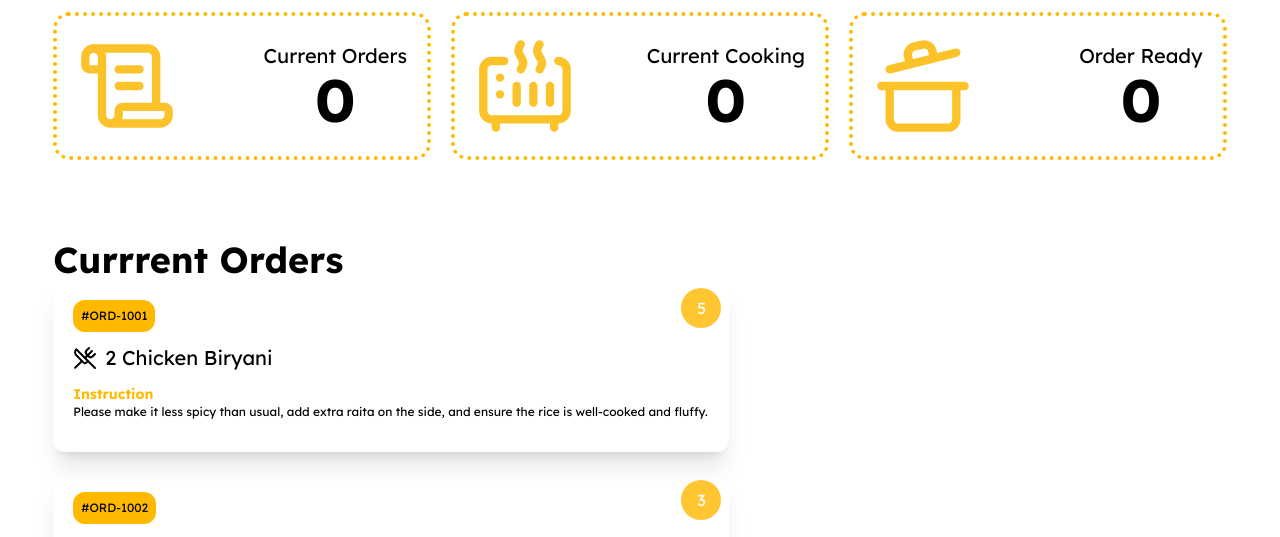
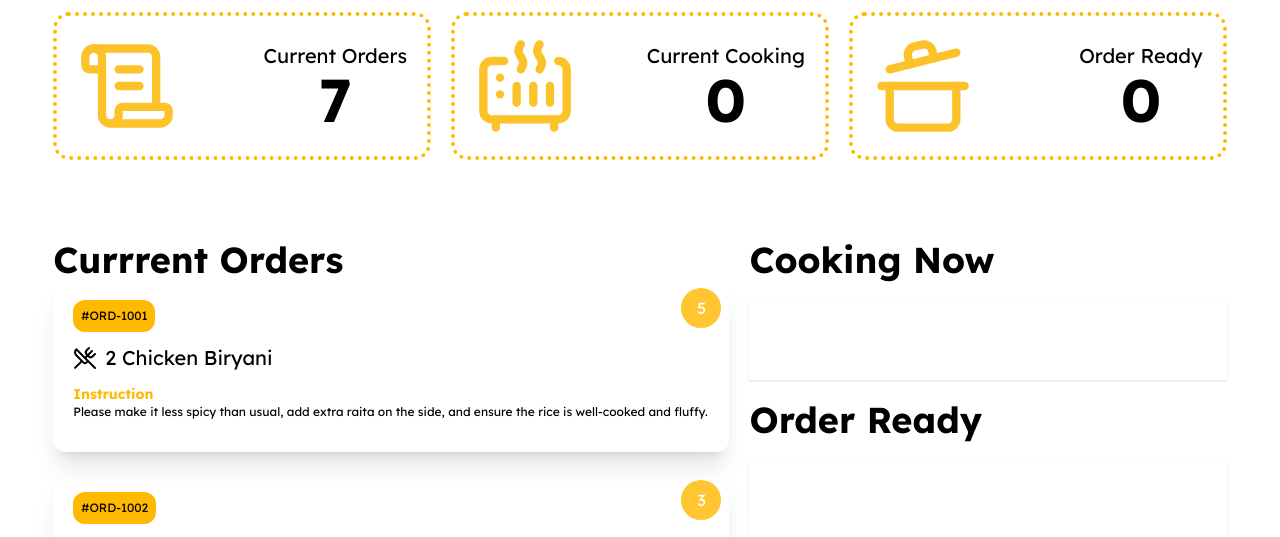
Before and after one commit to abd-005/taxi-kitchen, a React (Vite) app: page / in a window 1280 px wide. Shown: the part 252-789 px from the top of the page. Built offline with nearby package versions, Linux system fonts and the light colour scheme.

Commit message:
Cooking Card Added & Ready card in progress

```diff
--- a/src/components/OrderContainer.jsx
+++ b/src/components/OrderContainer.jsx
@@ -1,15 +1,51 @@
-import React, { use, } from "react";
+import React, { use, useState } from "react";
 import States from "./States";
 import OrderCard from "./cards/OrderCard";
-
+import { toast } from "react-toastify";
+import CookingCard from "./cards/CookingCard";
 
 const OrderContainer = ({ promise }) => {
-    const orders = use(promise)
-    console.log(orders)
+  const data = use(promise);
+
+  const [orders, setOrders] = useState(data);
+
+  const [cookingItems, setCookingItems] = useState([]);
+
+  const [readyItems, setReadyItems] = useState([]);
+
+  const handleOrder = (order) => {
+    // age check koro cooking e order ache kina
+    const isExist = cookingItems.find((item) => item.id == order.id);
+
+    if (isExist) {
+      //   alert("Allready Cooking!!");
+      toast.error("Order allready on Processing");
+      return;
+    }
+
+    // Cooking Items er vitore click koraa order k dhukabo.
+    const newCookingItems = [...cookingItems, order];
+    setCookingItems(newCookingItems);
+  };
+
+  const handleCooking = (order) => {
+    //1. readyItems er vitore order k dhukao
+    order.cookedAt = new Date().toLocaleTimeString();
+    const newReadyItems = [...readyItems, order];
+    setReadyItems(newReadyItems);
+
+    //2. cooking items er vitor theke order ta k remove korba
+    const remaining = cookingItems.filter((item) => item.id !== order.id);
+    setCookingItems(remaining);
+
+    //3. orders theke order take remove kore dite hobe.
+    const remainingOrders = orders.filter((item) => item.id !== order.id);
+    setOrders(remainingOrders);
+  };
 
   return (
     <div>
-      <States></States>
+      <States orderTotal={orders.length}></States>
 
       <section className="w-11/12 mx-auto py-10 grid  grid-cols-1 lg:grid-cols-12 gap-5">
         <div className="lg:col-span-7">
@@ -18,9 +54,29 @@
           <div className="space-y-5">
             {orders.map((order) => (
               <OrderCard
+                handleOrder={handleOrder}
                 key={order.id}
                 order={order}
               ></OrderCard>
+            ))}
+          </div>
+        </div>
+
+        <div className="lg:col-span-5 space-y-5">
+          <h2 className="font-bold text-4xl">Cooking Now</h2>
+          <div className="shadow p-10 space-y-5">
+            {cookingItems.map((order) => (
+              <CookingCard
+                handleCooking={handleCooking}
+                key={order.id}
+                order={order}
+              ></CookingCard>
+            ))}
+          </div>
+          <h2 className="font-bold text-4xl">Order Ready</h2>
+          <div className="shadow p-10 space-y-5">
+            {readyItems.map((order) => (
+              <ReadyCard key={order.id} order={order}></ReadyCard>
             ))}
           </div>
         </div>
--- a/src/components/States.jsx
+++ b/src/components/States.jsx
@@ -1,7 +1,7 @@
 import { CookingPot, Heater, ScrollText } from "lucide-react";
 import React from "react";
 
-const States = () => {
+const States = ({orderTotal}) => {
   return (
     <div className="w-11/12 mx-auto py-10 grid grid-cols-1 lg:grid-cols-3 gap-5">
       {/* total order  */}
@@ -10,7 +10,7 @@
           <ScrollText className="animate-pulse" color="#fcb700" size={100} />
           <div className="text-xl text-center">
             Current Orders
-            <h2 className="text-6xl font-bold">{0}</h2>
+            <h2 className="text-6xl font-bold">{orderTotal}</h2>
           </div>
         </div>
       </div>
--- /dev/null
+++ b/src/components/cards/CookingCard.jsx
@@ -0,0 +1,37 @@
+const CookingCard = ({ order, handleCooking }) => {
+  // Mock data
+
+  return (
+    <div
+      className="rounded-xl p-5 shadow hover:shadow-lg"
+      style={{
+        background: "linear-gradient(#ffffff70, #FCB700), url('/cook-bg.gif')",
+      }}
+    >
+      {/* Title */}
+      <h3 className="text-xl font-bold text-primary mb-2">
+        {order.order_title}
+      </h3>
+
+      {/* Quantity */}
+      <p className="text-lg font-semibold">
+        Quantity: <span className="text-gray-700">{order.quantity}</span>
+      </p>
+
+      {/* Special Instruction */}
+      <p className="text-xs text-gray-600 mt-2 italic">
+        {order.special_instruction}
+      </p>
+
+      {/* Static Button */}
+      <button
+        onClick={() => handleCooking(order)}
+        className="px-6 mt-3 py-1 shadow text-sm hover:bg-black hover:text-white bg-white cursor-pointer rounded-xl"
+      >
+        Cooked?
+      </button>
+    </div>
+  );
+};
+
+export default CookingCard;
```
